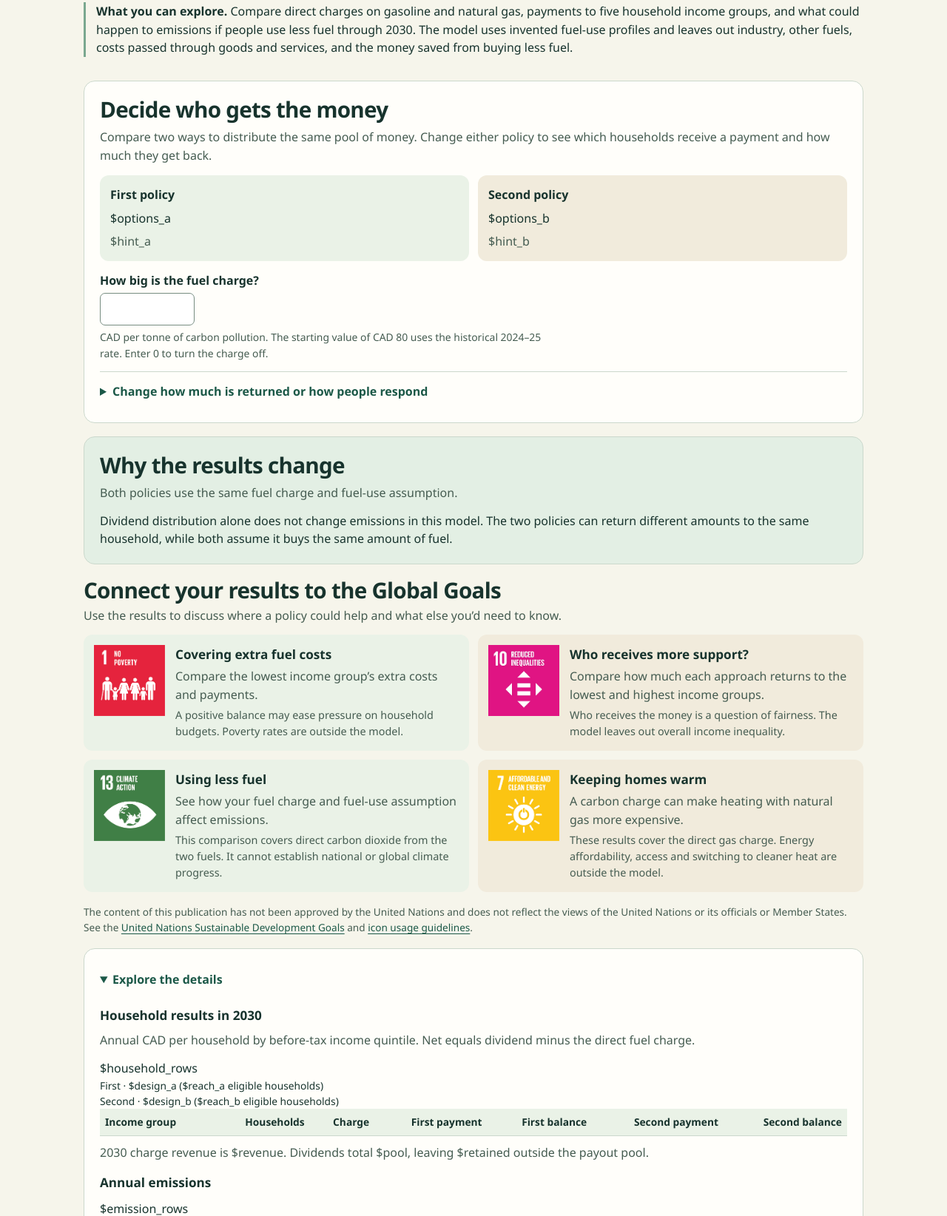
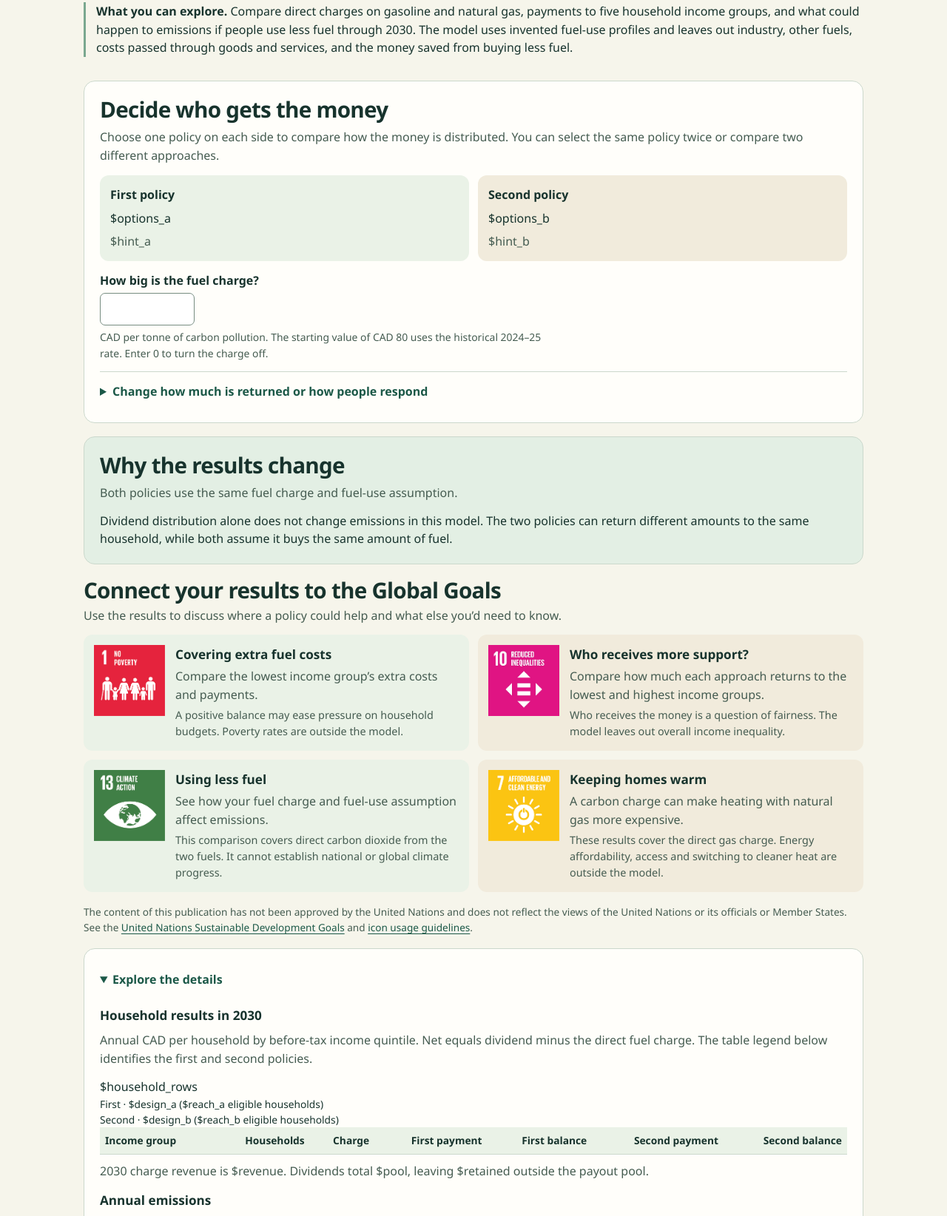
Before and after one commit to nateheller/carbon-dividend-policy-lab, a plain HTML site: page index.html in a window 1280 px wide. Shown: the part 860-2504 px from the top of the page at 74% size. Drawn offline with Linux system fonts and the light colour scheme.

Commit message:
Clarify policy comparison and detailed table labels

```diff
--- a/index.html
+++ b/index.html
@@ -44,7 +44,7 @@
 
 <section id="choices" class="card choices" tabindex="-1">
 <h2>Decide who gets the money</h2>
-<p class="hint">Compare two ways to distribute the same pool of money. Change either policy to see which households receive a payment and how much they get back.</p>
+<p class="hint">Choose one policy on each side to compare how the money is distributed. You can select the same policy twice or compare two different approaches.</p>
 <form method="get" action="/">
 <div class="pair policies">
 <div class="policy">
@@ -175,7 +175,7 @@ $options_b
 <details id="details" class="card advanced" open>
 <summary>Explore the details</summary>
 <h3>Household results in 2030</h3>
-<p class="hint">Annual <span id="table-currency">CAD</span> per household by before-tax income quintile. Net equals dividend minus the direct fuel charge.</p>
+<p class="hint">Annual <span id="table-currency">CAD</span> per household by before-tax income quintile. Net equals dividend minus the direct fuel charge. The table legend below identifies the first and second policies.</p>
 <div class="scroll" tabindex="0" role="region" aria-label="Household impact table"><table>
 <caption id="table-designs">First · $design_a ($reach_a eligible households)<br>Second · $design_b ($reach_b eligible households)</caption>
 <thead><tr><th scope="col">Income group</th><th scope="col">Households</th><th scope="col">Charge</th><th scope="col">First payment</th><th scope="col">First balance</th><th scope="col">Second payment</th><th scope="col">Second balance</th></tr></thead>
```
